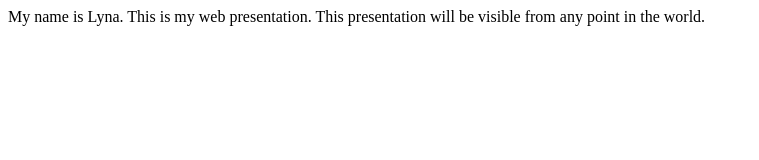
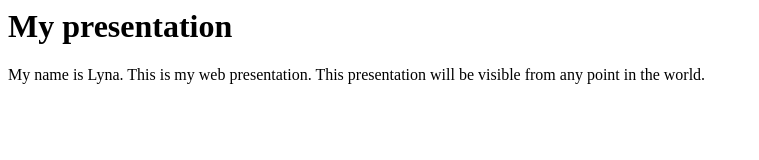
Before and after one commit to Lyna-M/Lyna-M.github.io, a plain HTML site: page index.html in a window 1280 px wide. Shown: the whole page, without its empty margins (0-759 px from the left). Drawn offline with Linux system fonts and the light colour scheme.

Commit message:
Update index.html

```diff
--- a/index.html
+++ b/index.html
@@ -6,6 +6,7 @@
 
 </head>
     <body>
+    <h1>My presentation</h1>
         My name is Lyna. This is my web presentation. This presentation will be visible from any point in the world.
 
     </body>
```
